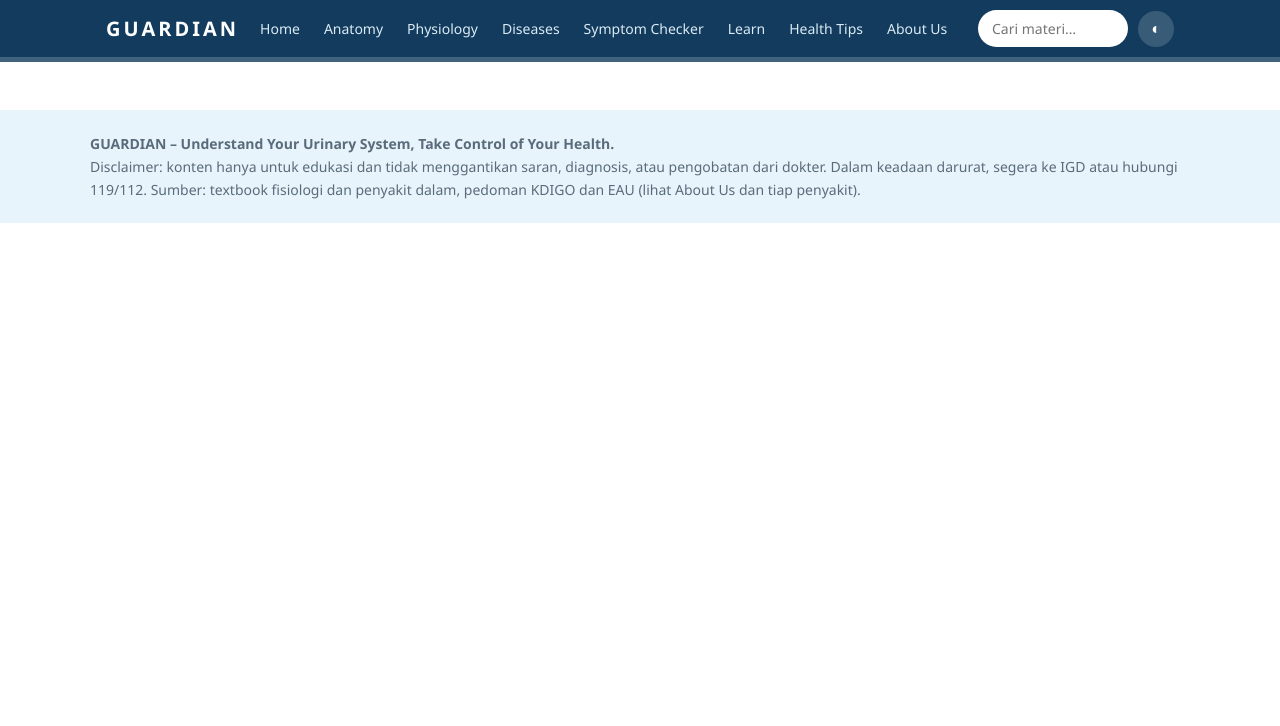
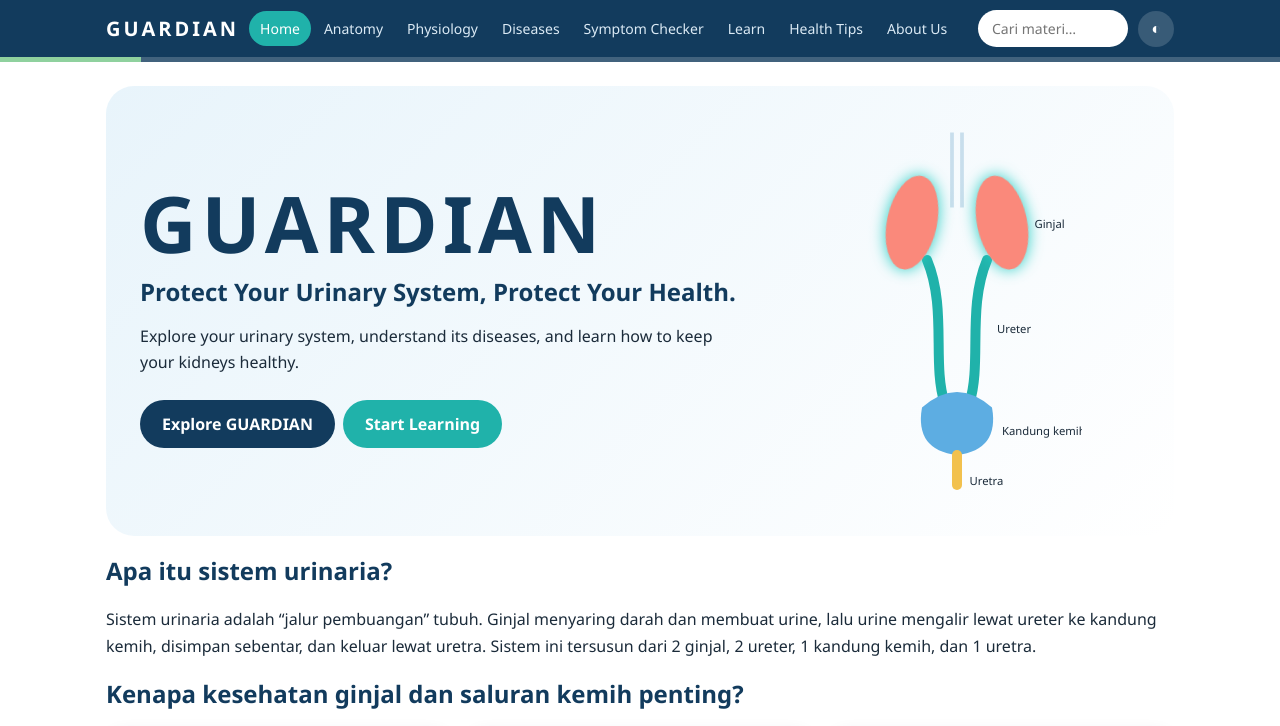
Before and after one commit to rippsday/GUARDIAN, a plain HTML site: page index.html in a window 1280 px wide. Shown: the top 726 px of the page. Drawn offline with Linux system fonts and the light colour scheme.

Commit message:
Update index.html

```diff
--- a/index.html
+++ b/index.html
@@ -25,4 +25,4 @@
 </main>
 <footer><div><b>GUARDIAN – Understand Your Urinary System, Take Control of Your Health.</b><br>Disclaimer: konten hanya untuk edukasi dan tidak menggantikan saran, diagnosis, atau pengobatan dari dokter. Dalam keadaan darurat, segera ke IGD atau hubungi 119/112. Sumber: textbook fisiologi dan penyakit dalam, pedoman KDIGO dan EAU (lihat About Us dan tiap penyakit).</div></footer>
 <button id="top" aria-label="Kembali ke atas">↑</button>
-<script src="js/app.js"></script></body></html>
+<script src="app.js"></script></body></html>
```
